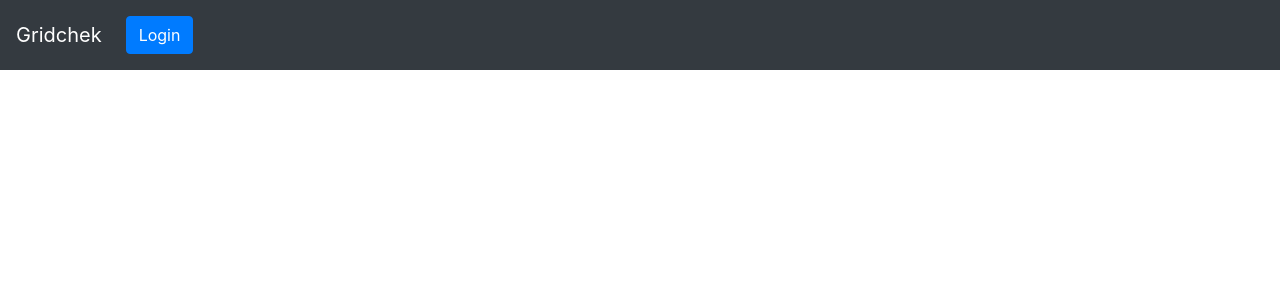
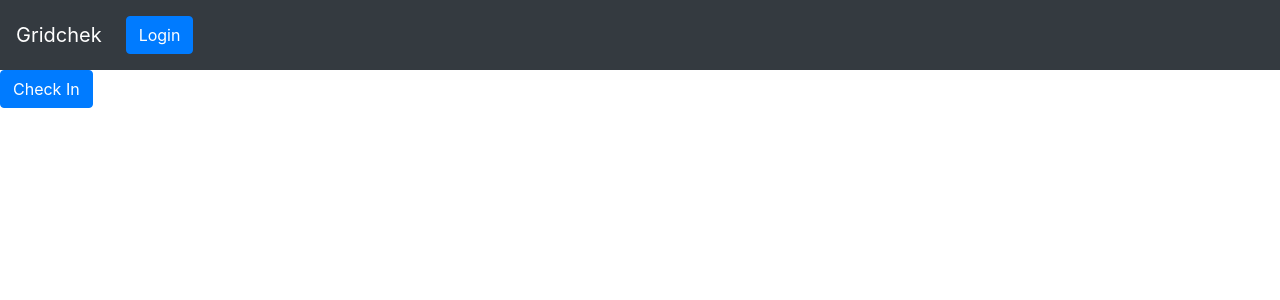
Before and after one commit to curtistimson/gridchek, a React (Create React App) app: page / in a window 1280 px wide. Shown: the top 300 px of the page. Built offline with nearby package versions, Linux system fonts and the light colour scheme; what auth0-js would draw is missing.

Commit message:
Add check in view

```diff
--- a/package.json
+++ b/package.json
@@ -1,10 +1,11 @@
 {
   "name": "gridchek",
-  "version": "0.1.0-dev.1",
+  "version": "0.1.0-dev.2",
   "private": true,
   "dependencies": {
     "auth0-js": "^9.11.1",
     "bootstrap": "^4.3.1",
+    "open-location-code": "^1.0.3",
     "react": "^16.8.6",
     "react-bootstrap": "^1.0.0-beta.9",
     "react-dom": "^16.8.6",
--- a/src/App.js
+++ b/src/App.js
@@ -6,10 +6,11 @@ import Login from './components/Login';
 import Logout from './components/Logout';
 import history from './history';
 import AuthCallback from './components/AuthCallback';
+import CheckIn from './views/CheckIn';
 import config from './config';
+import Button from 'react-bootstrap/Button';
 import Nav from 'react-bootstrap/Nav';
 import Navbar from 'react-bootstrap/Navbar';
-import NavDropdown from 'react-bootstrap/NavDropdown';
 
 function App(props) {
 
@@ -19,11 +20,9 @@ function App(props) {
   ReactGA.pageview(window.location.pathname + window.location.search);
 
   return (
-    <Router history={history}>
-      <Route exact path="/" render={() => (
     <div>
       <Navbar collapseOnSelect expand="lg" bg="dark" variant="dark">
-            <Navbar.Brand>Gridchek</Navbar.Brand>
+        <Navbar.Brand href='/'>Gridchek</Navbar.Brand>
         <Navbar.Toggle aria-controls="responsive-navbar-nav" />
         <Navbar.Collapse id="responsive-navbar-nav">
           <Nav>
@@ -37,10 +36,16 @@ function App(props) {
           </Nav>
         </Navbar.Collapse>
       </Navbar>
+      <Router history={history}>
+        <Route exact path="/" render={() => (
+          <div>
+            <Button href='/checkin'>Check In</Button>
           </div>
         )} />
         <Route exact path="/auth-callback" component={AuthCallback} />
+        <Route exact path="/checkin" component={CheckIn} />
       </Router>
+    </div>
   );
 }
 
--- /dev/null
+++ b/src/views/CheckIn/index.js
@@ -0,0 +1,11 @@
+import React, { Component } from 'react';
+
+class CheckIn extends Component {
+    render() {
+        return (
+          <div>Check In</div>
+        )
+      }
+}
+
+export default CheckIn;
```
Also changed, not shown: 1 other file (tests, documents, lock files or other folders). Lines whose indentation alone changed are shown as unchanged.
